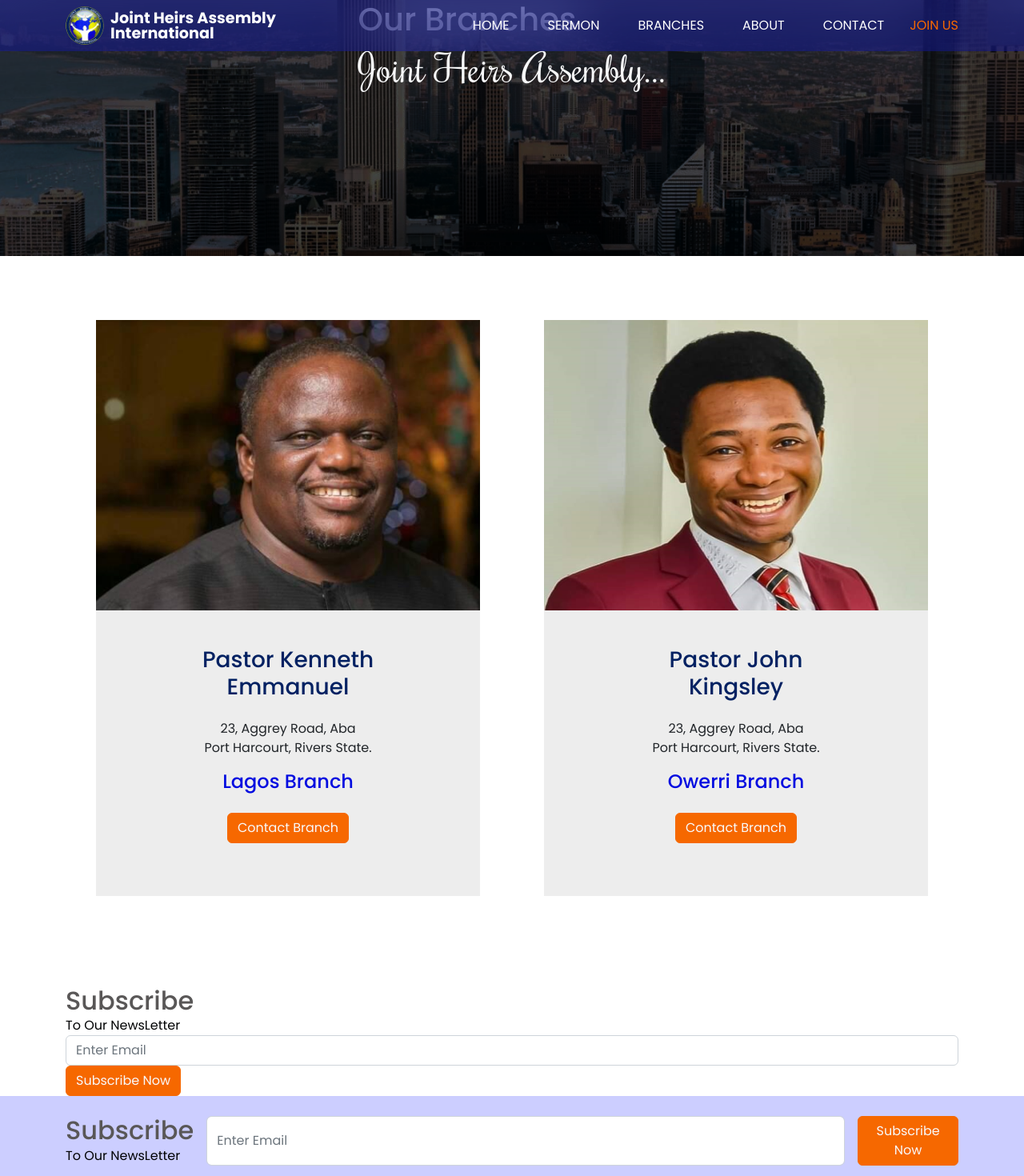
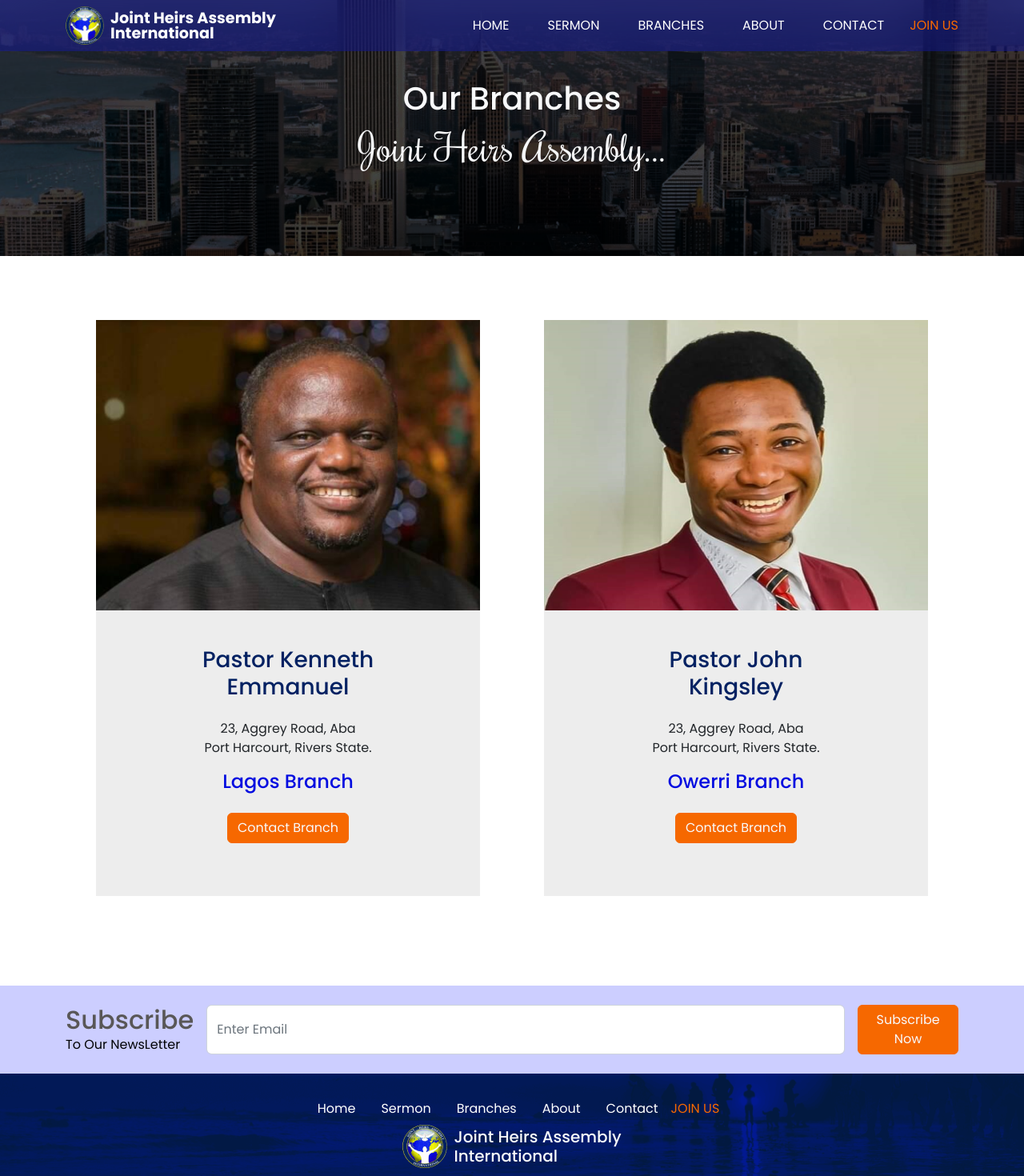
Before and after one commit to pin4eva/joint_heirs_frontend, a Next.js app: page /branches in a window 1280 px wide. Shown: the top 1470 px of the page at 80% size. Built offline with nearby package versions, Linux system fonts and the light colour scheme.

Commit message:
updated branches

```diff
--- a/src/pages/branches/index.tsx
+++ b/src/pages/branches/index.tsx
@@ -7,36 +7,20 @@ import FrontLayout from "../../layouts/FrontLayout";
 
 const OurBranch = () => {
 	return (
-		<FrontLayout title="Joint Heirs Assembly Int'l" showHeader={false}>
+		<FrontLayout title="Joint Heirs Assembly Int'l">
 			<div className="branches">
 				<div className="branches-hero">
-					<HeaderComp />
+					<div className="branches-inner ">
+						<h1 className="text-light">Our Branches</h1>
+						<h4 className="rochester text-light">Joint Heirs Assembly...</h4>
+						{/* <div className="branches-inner-text">
 
-					<div className="branches-inner ">
-						<div className="branches-inner-text">
-							<h1 className="text-light">Our Branches</h1>
-							<h4 className="rochester text-light">Joint Heirs Assembly...</h4>
-						</div>
+						</div> */}
 					</div>
 				</div>
 
 				<div className="pst-branch ">
 					<PastorBranchComp />
-				</div>
-
-				<div className="footer-subscribe">
-					<div className="container">
-						<div className="footer-sub">
-							<div className="sub-text">
-								<h2 className="text-secondary mb-0">Subscribe</h2>
-								<p className="text-dark mb-0">To Our NewsLetter</p>
-							</div>
-							<form>
-								<input type="text" placeholder="Enter Email" className="form-control" />
-								<button className="btn btn-warning text-light">Subscribe Now</button>
-							</form>
-						</div>
-					</div>
 				</div>
 			</div>
 		</FrontLayout>
--- a/src/styles/branches.scss
+++ b/src/styles/branches.scss
@@ -7,12 +7,13 @@
 		background-size: cover;
 		min-height: 40vh;
 		display: grid;
-		grid-template-rows: auto 1fr;
+		align-items: center;
 	}
 
 	.branches-inner {
 		display: grid;
 		place-items: center;
+
 
 	}
 }
```
